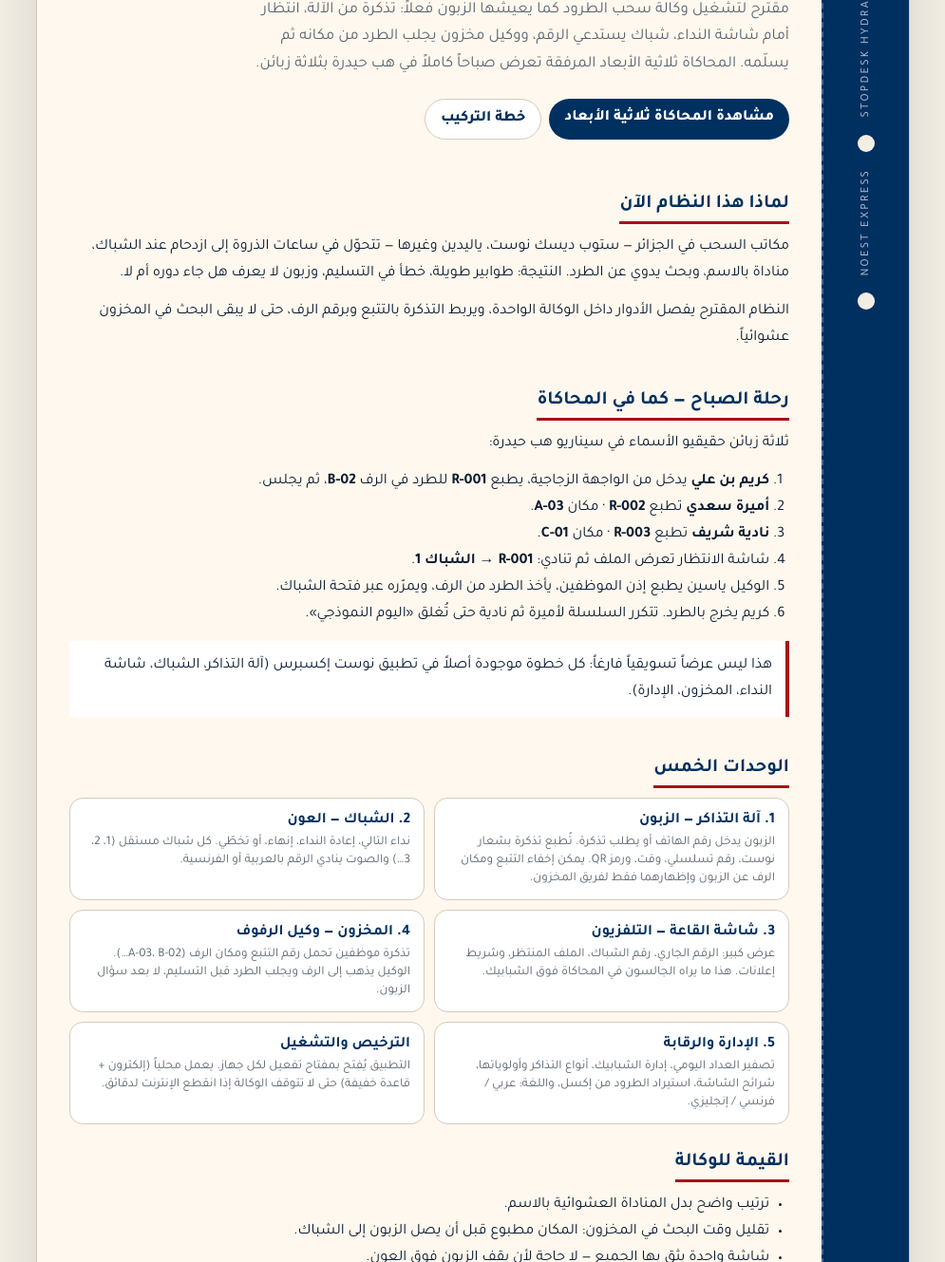
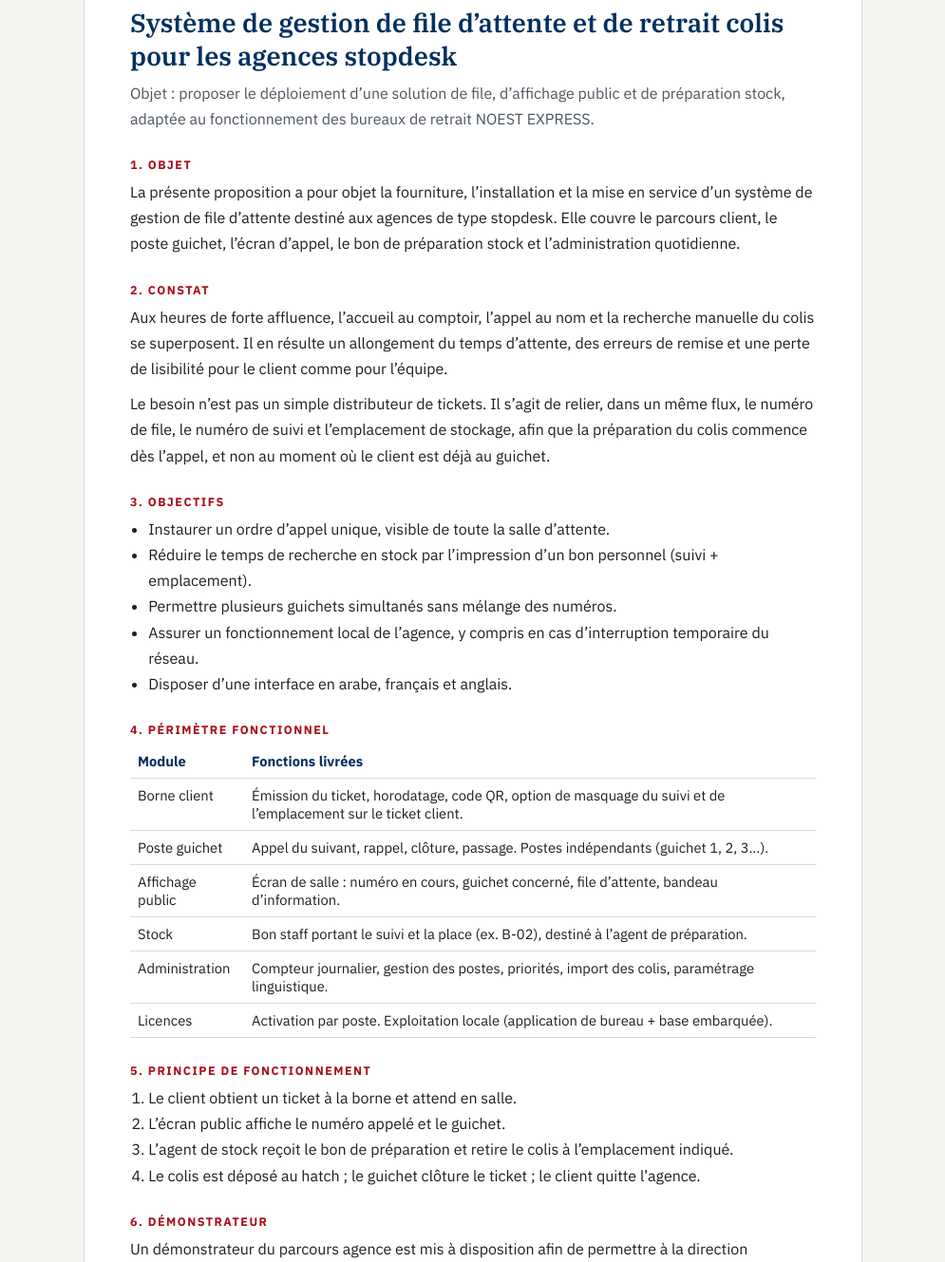
Before and after one commit to riadhdn/noest-hub-hydra, a plain HTML site: page proposition.html in a window 1280 px wide. Shown: the part 190-1519 px from the top of the page at 95% size, without its empty margins (142-1137 px from the left). Drawn offline with Linux system fonts and the light colour scheme; a web font is replaced by a local one.

Commit message:
Replace the informal note with a formal commercial proposal.
Co-authored-by: Cursor <cursoragent@cursor.com>

```diff
--- a/proposition.html
+++ b/proposition.html
@@ -1,255 +1,164 @@
 <!DOCTYPE html>
-<html lang="ar" dir="rtl">
+<html lang="fr">
 <head>
   <meta charset="UTF-8" />
   <meta name="viewport" content="width=device-width, initial-scale=1" />
-  <title>عرض تقني — نظام طوابير ستوب ديسك نوست إكسبرس</title>
+  <title>Proposition commerciale et technique — NOEST EXPRESS</title>
   <link rel="preconnect" href="https://fonts.googleapis.com" />
-  <link href="https://fonts.googleapis.com/css2?family=Barlow+Condensed:ital,wght@1,800&family=Tajawal:wght@400;500;700;800&display=swap" rel="stylesheet" />
+  <link href="https://fonts.googleapis.com/css2?family=IBM+Plex+Sans:wght@400;500;600;700&family=IBM+Plex+Sans+Arabic:wght@400;600;700&family=IBM+Plex+Serif:ital,wght@0,600;1,600&display=swap" rel="stylesheet" />
   <style>
     :root {
       --navy: #003060;
-      --navy-ink: #0a1c30;
       --red: #a81018;
-      --paper: #f3eee4;
-      --ticket: #fff8ee;
-      --line: #d4cbb8;
-      --mute: #5a6570;
+      --ink: #1a1f24;
+      --mute: #4b5560;
+      --line: #d5dbe0;
+      --paper: #f6f4ef;
     }
     * { box-sizing: border-box; }
-    html, body { margin: 0; background: var(--paper); color: var(--navy-ink); font-family: "Tajawal", sans-serif; }
-    body { min-height: 100vh; }
-    .sheet {
-      width: min(920px, calc(100% - 28px));
-      margin: 22px auto 48px;
-      background: var(--ticket);
-      border: 1px solid var(--line);
-      box-shadow: 0 18px 50px rgba(0, 24, 48, .12);
-      display: grid;
-      grid-template-columns: 92px 1fr;
-    }
-    .stub {
-      background: var(--navy);
-      color: #fff;
-      padding: 22px 10px;
-      display: flex;
-      flex-direction: column;
-      align-items: center;
-      gap: 18px;
-      border-left: 2px dashed rgba(255,255,255,.28);
-    }
-    .stub b {
-      writing-mode: vertical-rl;
-      transform: rotate(180deg);
-      font-family: "Barlow Condensed", sans-serif;
-      font-style: italic;
-      font-size: 1.7rem;
-      letter-spacing: .12em;
-    }
-    .stub span {
-      writing-mode: vertical-rl;
-      transform: rotate(180deg);
-      font-size: .78rem;
-      letter-spacing: .18em;
-      opacity: .7;
-    }
-    .hole { width: 18px; height: 18px; border-radius: 50%; background: var(--paper); }
-    main { padding: 28px 34px 40px; }
-    .kicker { color: var(--red); font-weight: 800; letter-spacing: .14em; font-size: .78rem; margin: 0 0 6px; }
-    h1 {
-      margin: 0 0 8px;
-      font-size: clamp(1.8rem, 4vw, 2.5rem);
-      line-height: 1.25;
-      color: var(--navy);
-    }
-    .lead { color: var(--mute); font-size: 1.05rem; line-height: 1.7; margin: 0 0 22px; max-width: 62ch; }
-    .actions { display: flex; flex-wrap: wrap; gap: 8px; margin-bottom: 28px; }
-    .actions a {
-      display: inline-block; text-decoration: none; font-weight: 800;
-      padding: 11px 16px; border-radius: 999px;
-    }
-    .actions .go { background: var(--navy); color: #fff; }
-    .actions .ghost { background: #fff; color: var(--navy); border: 1px solid var(--line); }
-    h2 {
-      margin: 28px 0 10px;
-      font-size: 1.25rem;
-      color: var(--navy);
-      padding-bottom: 6px;
-      border-bottom: 3px solid var(--red);
-      display: inline-block;
-    }
-    p, li { line-height: 1.75; }
-    p { margin: 0 0 12px; }
-    ol, ul { margin: 0 0 12px; padding-inline-start: 1.3em; }
-    .grid { display: grid; grid-template-columns: repeat(2, minmax(0, 1fr)); gap: 10px; }
-    .card {
+    html, body { margin: 0; background: var(--paper); color: var(--ink); font-family: "IBM Plex Sans", sans-serif; }
+    .page {
+      width: min(820px, calc(100% - 32px));
+      margin: 28px auto 56px;
       background: #fff;
       border: 1px solid var(--line);
-      border-radius: 14px;
-      padding: 14px 14px 12px;
+      padding: 40px 48px 48px;
     }
-    .card strong { display: block; color: var(--navy); margin-bottom: 4px; }
-    .card small { color: var(--mute); }
-    table { width: 100%; border-collapse: collapse; font-size: .95rem; }
-    th, td { text-align: right; padding: 9px 8px; border-bottom: 1px solid var(--line); vertical-align: top; }
-    th { color: var(--navy); font-weight: 800; }
-    .note { background: #fff; border-right: 4px solid var(--red); padding: 12px 14px; margin: 14px 0; }
-    footer { margin-top: 28px; color: var(--mute); font-size: .85rem; }
-    @media (max-width: 720px) {
-      .sheet { grid-template-columns: 1fr; }
-      .stub { flex-direction: row; border-left: 0; border-bottom: 2px dashed rgba(255,255,255,.28); padding: 12px 16px; }
-      .stub b, .stub span { writing-mode: horizontal-tb; transform: none; }
-      .hole { display: none; }
-      .grid { grid-template-columns: 1fr; }
-      main { padding: 20px 18px 32px; }
-    }
-    @media print {
-      body { background: #fff; }
-      .sheet { width: 100%; margin: 0; box-shadow: none; }
-      .actions { display: none; }
-    }
+    header { border-bottom: 3px solid var(--navy); padding-bottom: 16px; margin-bottom: 22px; }
+    .brand { font-weight: 700; letter-spacing: .14em; font-size: .72rem; color: var(--navy); text-transform: uppercase; }
+    .meta { margin: 8px 0 0; font-size: .82rem; color: var(--mute); line-height: 1.6; }
+    h1 { margin: 0 0 8px; font-family: "IBM Plex Serif", serif; font-size: 1.7rem; line-height: 1.3; color: var(--navy); }
+    .obj { margin: 0 0 22px; font-size: 1rem; color: var(--mute); }
+    h2 { margin: 26px 0 8px; font-size: .78rem; letter-spacing: .12em; text-transform: uppercase; color: var(--red); }
+    p, li { line-height: 1.7; }
+    p { margin: 0 0 10px; }
+    ol, ul { margin: 0 0 10px; padding-inline-start: 1.2em; }
+    table { width: 100%; border-collapse: collapse; font-size: .92rem; margin: 8px 0 12px; }
+    th, td { text-align: left; padding: 8px 8px; border-bottom: 1px solid var(--line); vertical-align: top; }
+    th { color: var(--navy); font-weight: 700; }
+    .box { background: #f4f7fa; border-right: 3px solid var(--navy); padding: 12px 14px; margin: 12px 0 16px; }
+    .box a { color: var(--navy); font-weight: 700; word-break: break-all; }
+    .ar { direction: rtl; font-family: "IBM Plex Sans Arabic", "IBM Plex Sans", sans-serif; border-top: 1px solid var(--line); margin-top: 36px; padding-top: 8px; }
+    .ar h1 { font-family: "IBM Plex Sans Arabic", serif; }
+    .ar th, .ar td { text-align: right; }
+    footer { margin-top: 28px; padding-top: 14px; border-top: 1px solid var(--line); font-size: .78rem; color: var(--mute); }
+    @media (max-width: 680px) { .page { padding: 24px 18px 32px; } }
+    @media print { body { background: #fff; } .page { width: 100%; margin: 0; border: 0; } }
   </style>
 </head>
 <body>
-  <article class="sheet">
-    <aside class="stub" aria-hidden="true">
-      <i class="hole"></i>
-      <b>R-001</b>
-      <span>STOPDESK HYDRA</span>
-      <i class="hole"></i>
-      <span>NOEST EXPRESS</span>
-      <i class="hole"></i>
-    </aside>
-    <main>
-      <p class="kicker">عرض تقني وتشغيلي · سبتمبر 2026</p>
-      <h1>نظام إدارة الطوابير والسحب لمكاتب ستوب ديسك نوست إكسبرس</h1>
-      <p class="lead">
-        مقترح لتشغيل وكالة سحب الطرود كما يعيشها الزبون فعلاً: تذكرة من الآلة، انتظار أمام شاشة النداء، شباك يستدعي الرقم، ووكيل مخزون يجلب الطرد من مكانه ثم يسلّمه. المحاكاة ثلاثية الأبعاد المرفقة تعرض صباحاً كاملاً في هب حيدرة بثلاثة زبائن.
+  <article class="page">
+    <header>
+      <div class="brand">Proposition commerciale et technique</div>
+      <p class="meta">
+        Réf. PROP-NOEST-QMS-2026-09&nbsp;&nbsp;·&nbsp;&nbsp;19 septembre 2026<br />
+        Destinataire : Direction générale / Direction d’exploitation — NOEST EXPRESS<br />
+        Confidentiel — usage interne du destinataire
       </p>
-      <div class="actions">
-        <a class="go" href="index.html">مشاهدة المحاكاة ثلاثية الأبعاد</a>
-        <a class="ghost" href="#phases">خطة التركيب</a>
-      </div>
+    </header>
 
-      <h2>لماذا هذا النظام الآن</h2>
-      <p>
-        مكاتب السحب في الجزائر — ستوب ديسك نوست، ياليدين وغيرها — تتحوّل في ساعات الذروة إلى ازدحام عند الشباك، مناداة بالاسم، وبحث يدوي عن الطرد. النتيجة: طوابير طويلة، خطأ في التسليم، وزبون لا يعرف هل جاء دوره أم لا.
-      </p>
-      <p>
-        النظام المقترح يفصل الأدوار داخل الوكالة الواحدة، ويربط التذكرة بالتتبع وبرقم الرف، حتى لا يبقى البحث في المخزون عشوائياً.
-      </p>
+    <h1>Système de gestion de file d’attente et de retrait colis pour les agences stopdesk</h1>
+    <p class="obj">Objet : proposer le déploiement d’une solution de file, d’affichage public et de préparation stock, adaptée au fonctionnement des bureaux de retrait NOEST EXPRESS.</p>
 
-      <h2>رحلة الصباح — كما في المحاكاة</h2>
-      <p>ثلاثة زبائن حقيقيو الأسماء في سيناريو هب حيدرة:</p>
-      <ol>
-        <li><strong>كريم بن علي</strong> يدخل من الواجهة الزجاجية، يطبع <b>R-001</b> للطرد في الرف <b>B-02</b>، ثم يجلس.</li>
-        <li><strong>أميرة سعدي</strong> تطبع <b>R-002</b> · مكان <b>A-03</b>.</li>
-        <li><strong>نادية شريف</strong> تطبع <b>R-003</b> · مكان <b>C-01</b>.</li>
-        <li>شاشة الانتظار تعرض الملف ثم تنادي: <b>R-001 → الشباك 1</b>.</li>
-        <li>الوكيل ياسين يطبع إذن الموظفين، يأخذ الطرد من الرف، ويمرّره عبر فتحة الشباك.</li>
-        <li>كريم يخرج بالطرد. تتكرر السلسلة لأميرة ثم نادية حتى تُغلق «اليوم النموذجي».</li>
-      </ol>
-      <p class="note">هذا ليس عرضاً تسويقياً فارغاً: كل خطوة موجودة أصلاً في تطبيق نوست إكسبرس (آلة التذاكر، الشباك، شاشة النداء، المخزون، الإدارة).</p>
+    <h2>1. Objet</h2>
+    <p>La présente proposition a pour objet la fourniture, l’installation et la mise en service d’un système de gestion de file d’attente destiné aux agences de type stopdesk. Elle couvre le parcours client, le poste guichet, l’écran d’appel, le bon de préparation stock et l’administration quotidienne.</p>
 
-      <h2>الوحدات الخمس</h2>
-      <div class="grid">
-        <div class="card">
-          <strong>1. آلة التذاكر — الزبون</strong>
-          <small>الزبون يدخل رقم الهاتف أو يطلب تذكرة. تُطبع تذكرة بشعار نوست، رقم تسلسلي، وقت، ورمز QR. يمكن إخفاء التتبع ومكان الرف عن الزبون وإظهارهما فقط لفريق المخزون.</small>
-        </div>
-        <div class="card">
-          <strong>2. الشباك — العون</strong>
-          <small>نداء التالي، إعادة النداء، إنهاء، أو تخطّي. كل شباك مستقل (1، 2، 3…) والصوت ينادي الرقم بالعربية أو الفرنسية.</small>
-        </div>
-        <div class="card">
-          <strong>3. شاشة القاعة — التلفزيون</strong>
-          <small>عرض كبير: الرقم الجاري، رقم الشباك، الملف المنتظر، وشريط إعلانات. هذا ما يراه الجالسون في المحاكاة فوق الشبابيك.</small>
-        </div>
-        <div class="card">
-          <strong>4. المخزون — وكيل الرفوف</strong>
-          <small>تذكرة موظفين تحمل رقم التتبع ومكان الرف (A-03، B-02…). الوكيل يذهب إلى الرف ويجلب الطرد قبل التسليم، لا بعد سؤال الزبون.</small>
-        </div>
-        <div class="card">
-          <strong>5. الإدارة والرقابة</strong>
-          <small>تصفير العداد اليومي، إدارة الشبابيك، أنواع التذاكر وأولوياتها، شرائح الشاشة، استيراد الطرود من إكسل، واللغة: عربي / فرنسي / إنجليزي.</small>
-        </div>
-        <div class="card">
-          <strong>الترخيص والتشغيل</strong>
-          <small>التطبيق يُفتح بمفتاح تفعيل لكل جهاز. يعمل محلياً (إلكترون + قاعدة خفيفة) حتى لا تتوقف الوكالة إذا انقطع الإنترنت لدقائق.</small>
-        </div>
-      </div>
+    <h2>2. Constat</h2>
+    <p>Aux heures de forte affluence, l’accueil au comptoir, l’appel au nom et la recherche manuelle du colis se superposent. Il en résulte un allongement du temps d’attente, des erreurs de remise et une perte de lisibilité pour le client comme pour l’équipe.</p>
+    <p>Le besoin n’est pas un simple distributeur de tickets. Il s’agit de relier, dans un même flux, le numéro de file, le numéro de suivi et l’emplacement de stockage, afin que la préparation du colis commence dès l’appel, et non au moment où le client est déjà au guichet.</p>
 
-      <h2>القيمة للوكالة</h2>
+    <h2>3. Objectifs</h2>
     <ul>
-        <li>ترتيب واضح بدل المناداة العشوائية بالاسم.</li>
-        <li>تقليل وقت البحث في المخزون: المكان مطبوع قبل أن يصل الزبون إلى الشباك.</li>
-        <li>شاشة واحدة يثق بها الجميع — لا حاجة لأن يقف الزبون فوق العون.</li>
-        <li>عدة شبابيك في نفس القاعة دون اختلاط الأرقام.</li>
-        <li>واجهة عربية كاملة من اليمين لليسار، جاهزة لزبون الستوب ديسك الجزائري.</li>
+      <li>Instaurer un ordre d’appel unique, visible de toute la salle d’attente.</li>
+      <li>Réduire le temps de recherche en stock par l’impression d’un bon personnel (suivi + emplacement).</li>
+      <li>Permettre plusieurs guichets simultanés sans mélange des numéros.</li>
+      <li>Assurer un fonctionnement local de l’agence, y compris en cas d’interruption temporaire du réseau.</li>
+      <li>Disposer d’une interface en arabe, français et anglais.</li>
     </ul>
 
-      <h2 id="phases">مراحل التركيب المقترحة</h2>
+    <h2>4. Périmètre fonctionnel</h2>
     <table>
-        <thead>
-          <tr><th>المرحلة</th><th>المدة التقريبية</th><th>المخرج</th></tr>
-        </thead>
+      <thead><tr><th>Module</th><th>Fonctions livrées</th></tr></thead>
       <tbody>
-          <tr>
-            <td>معاينة الوكالة</td>
-            <td>يوم واحد</td>
-            <td>عدد الشبابيك، موضع الشاشة، الطابعة، مسار المخزون</td>
-          </tr>
-          <tr>
-            <td>تجهيز الأجهزة</td>
-            <td>2–3 أيام</td>
-            <td>حاسوب الآلة، حواسيب الشبابيك، تلفزيون النداء، طابعتا حرارية</td>
-          </tr>
-          <tr>
-            <td>التثبيت والتفعيل</td>
-            <td>نصف يوم</td>
-            <td>مفاتيح الترخيص، اختبار الطباعة، استيراد دفعة طرود</td>
-          </tr>
-          <tr>
-            <td>تكوين الفريق</td>
-            <td>نصف يوم</td>
-            <td>عون الشباك، وكيل المخزون، مشغّل الشاشة</td>
-          </tr>
-          <tr>
-            <td>أسبوع مرافقة</td>
-            <td>5 أيام عمل</td>
-            <td>ضبط العداد، الأولويات، وأعطال الطباعة الأولى</td>
-          </tr>
+        <tr><td>Borne client</td><td>Émission du ticket, horodatage, code QR, option de masquage du suivi et de l’emplacement sur le ticket client.</td></tr>
+        <tr><td>Poste guichet</td><td>Appel du suivant, rappel, clôture, passage. Postes indépendants (guichet 1, 2, 3…).</td></tr>
+        <tr><td>Affichage public</td><td>Écran de salle : numéro en cours, guichet concerné, file d’attente, bandeau d’information.</td></tr>
+        <tr><td>Stock</td><td>Bon staff portant le suivi et la place (ex. B-02), destiné à l’agent de préparation.</td></tr>
+        <tr><td>Administration</td><td>Compteur journalier, gestion des postes, priorités, import des colis, paramétrage linguistique.</td></tr>
+        <tr><td>Licences</td><td>Activation par poste. Exploitation locale (application de bureau + base embarquée).</td></tr>
       </tbody>
     </table>
 
-      <h2>ما تحتاجه كل وكالة</h2>
-      <ul>
-        <li>جهاز لآلة التذاكر (شاشة لمس إن أمكن) + طابعة حرارية 80 مم.</li>
-        <li>جهاز لكل شباك + طابعة صغيرة لإذن المخزون.</li>
-        <li>تلفزيون في قاعة الانتظار مربوط بجهاز الشاشة.</li>
-        <li>ترقيم أرفف المخزون بنفس صيغة الأماكن (A-01 … C-04).</li>
-      </ul>
+    <h2>5. Principe de fonctionnement</h2>
+    <ol>
+      <li>Le client obtient un ticket à la borne et attend en salle.</li>
+      <li>L’écran public affiche le numéro appelé et le guichet.</li>
+      <li>L’agent de stock reçoit le bon de préparation et retire le colis à l’emplacement indiqué.</li>
+      <li>Le colis est déposé au hatch ; le guichet clôture le ticket ; le client quitte l’agence.</li>
+    </ol>
 
-      <h2>صيغة العرض التجاري</h2>
-      <p>نقترح فصل السعر إلى ثلاثة بنود واضحة، دون خلط الرخصة بالأجهزة:</p>
+    <h2>6. Démonstrateur</h2>
+    <p>Un démonstrateur du parcours agence est mis à disposition afin de permettre à la direction d’examiner le flux avant toute décision d’installation. Il présente une salle type (borne, file, écran, trois guichets, stock) et un fonctionnement continu.</p>
+    <div class="box">
+      Démonstrateur opérationnel :<br />
+      <a href="https://riadhdn.github.io/noest-hub-hydra/">https://riadhdn.github.io/noest-hub-hydra/</a>
+    </div>
+    <p>Ce démonstrateur illustre le principe. Il ne constitue pas le logiciel de production, lequel reste l’application de bureau déjà développée pour l’exploitation quotidienne.</p>
+
+    <h2>7. Conditions de mise en œuvre</h2>
+    <p>Chaque agence devra disposer, au minimum, d’un poste borne avec imprimante thermique, d’un poste par guichet, d’un écran d’affichage en salle, et d’un étiquetage des emplacements de stock conforme à la nomenclature retenue (A-01, B-02, etc.). Le matériel existant pourra être réemployé après visite.</p>
+
+    <h2>8. Planning prévisionnel — agence pilote</h2>
+    <table>
+      <thead><tr><th>Phase</th><th>Durée</th><th>Livrable</th></tr></thead>
+      <tbody>
+        <tr><td>Audit d’agence</td><td>1 jour</td><td>Relevé des postes, de l’écran, des imprimantes et du circuit stock</td></tr>
+        <tr><td>Préparation</td><td>2 à 3 jours</td><td>Paramétrage, licences, import d’une première base colis</td></tr>
+        <tr><td>Installation</td><td>0,5 jour</td><td>Mise en service et tests d’impression</td></tr>
+        <tr><td>Formation</td><td>0,5 jour</td><td>Guichet, stock, affichage, administration</td></tr>
+        <tr><td>Accompagnement</td><td>5 jours ouvrés</td><td>Ajustements d’exploitation</td></tr>
+      </tbody>
+    </table>
+    <p>L’extension au réseau intervient après validation de l’agence pilote par le destinataire.</p>
+
+    <h2>9. Modalités commerciales</h2>
+    <p>L’offre est présentée en trois postes distincts, sans mélange entre logiciel et matériel :</p>
     <ol>
-        <li><strong>رخصة تشغيل لكل وكالة / لكل جهاز</strong> — تفعيل سنوي أو دائم حسب الاتفاق.</li>
-        <li><strong>تركيب وتكوين في الموقع</strong> — يوم الإطلاق + أسبوع المرافقة.</li>
-        <li><strong>أجهزة اختيارية</strong> — إن لم تتوفر الطابعات أو التلفزيون لدى الوكالة.</li>
+      <li>licence d’exploitation par agence et par poste, selon la formule retenue (périodique ou perpétuelle) ;</li>
+      <li>prestations d’installation, de paramétrage et de formation sur site ;</li>
+      <li>fourniture éventuelle de matériel, uniquement si l’agence ne dispose pas des équipements requis.</li>
     </ol>
-      <p class="note">الأرقام النهائية تُحدَّد بعد معاينة الوكالة (عدد الشبابيك وحجم الملف اليومي). هذه الوثيقة تثبت الشكل التشغيلي لا جدول أسعار مغلق.</p>
+    <p>Le montant définitif est établi après l’audit d’agence (nombre de guichets et volume journalier). La présente note fixe le cadre ; elle ne constitue pas un bon de commande.</p>
 
-      <h2>دعوة للتجربة</h2>
-      <p>
-        افتحوا المحاكاة ثلاثية الأبعاد: ثلاثة زبائن، تذكرة، نداء على الشاشة، جلب من المخزون، تسليم، خروج. إن وافق هذا التدفق عمل وكالاتكم، ننتقل إلى تركيب تجريبي على وكالة واحدة (حيدرة أو أي ستوب ديسك مرجعي) ثم التعميم على الشبكة.
-      </p>
-      <div class="actions">
-        <a class="go" href="index.html">تشغيل محاكاة هب حيدرة</a>
+    <h2>10. Suite proposée</h2>
+    <p>Il est proposé de convenir d’une réunion de présentation, puis de désigner une agence pilote. À l’issue de la semaine d’accompagnement, un compte rendu d’exploitation sera remis afin de décider de la généralisation.</p>
+    <p>Nous restons à votre disposition pour toute précision.</p>
+    <p>Veuillez agréer, Madame, Monsieur, l’expression de nos salutations distinguées.</p>
+
+    <div class="ar">
+      <p class="brand">عرض تجاري وتقني</p>
+      <h1>نظام إدارة الطوابير وسحب الطرود لوكالات ستوب ديسك نوست إكسبرس</h1>
+      <p class="obj">المرجع: PROP-NOEST-QMS-2026-09 — 19 سبتمبر 2026 — موجّه إلى الإدارة العامة / إدارة الاستغلال — وثيقة سرية.</p>
+      <h2>الغرض</h2>
+      <p>تتعلق هذه الوثيقة بتوريد وتركيب وتشغيل نظام طوابير لمكاتب السحب: تذكرة الزبون، شاشة النداء، الشباك، إذن تحضير المخزون، والإدارة اليومية.</p>
+      <h2>التشخيص</h2>
+      <p>في أوقات الذروة يتداخل الاستقبال عند الشباك مع المناداة بالاسم والبحث اليدوي عن الطرد. المطلوب ليس موزّع أرقام فقط، بل ربط رقم الملف برقم التتبع وبمكان الرف، حتى يبدأ التحضير عند النداء لا عند وصول الزبون إلى الشباك.</p>
+      <h2>النطاق</h2>
+      <p>آلة التذاكر · منصب الشباك (نداء، إعادة، إنهاء، تخطٍ) · شاشة القاعة · إذن الموظفين (التتبع + المكان) · الإدارة والتراخيص · تشغيل محلي للوكالة · واجهة بالعربية والفرنسية والإنجليزية.</p>
+      <h2>المُجسِّم</h2>
+      <div class="box">
+        مجسّم مسار الوكالة:<br />
+        <a href="https://riadhdn.github.io/noest-hub-hydra/">https://riadhdn.github.io/noest-hub-hydra/</a>
       </div>
+      <p>هذا المجسّم يوضح المبدأ. برنامج الإنتاج هو تطبيق المكتب المعدّ للاستغلال اليومي.</p>
+      <h2>التنفيذ</h2>
+      <p>وكالة تجريبية: معاينة يوم، تجهيز يومين إلى ثلاثة، تركيب نصف يوم، تكوين نصف يوم، مرافقة خمسة أيام عمل. التعميم على الشبكة بعد مصادقة الجهة المستفيدة. السعر النهائي بعد المعاينة، على ثلاثة بنود منفصلة: الرخصة، التركيب والتكوين، والأجهزة عند الحاجة.</p>
+      <p>وتفضلوا بقبول فائق الاحترام.</p>
+    </div>
+
     <footer>
-        نوست إكسبرس · نظام الطوابير والسحب · وثيقة عرض داخلية قابلة للطباعة · المحاكاة مرفقة في نفس الرابط
+      PROP-NOEST-QMS-2026-09 · NOEST EXPRESS — file d’attente et retrait stopdesk · Document de proposition · Ne vaut pas bon de commande
     </footer>
-    </main>
   </article>
 </body>
 </html>
```
Lines whose indentation alone changed are shown as unchanged.
